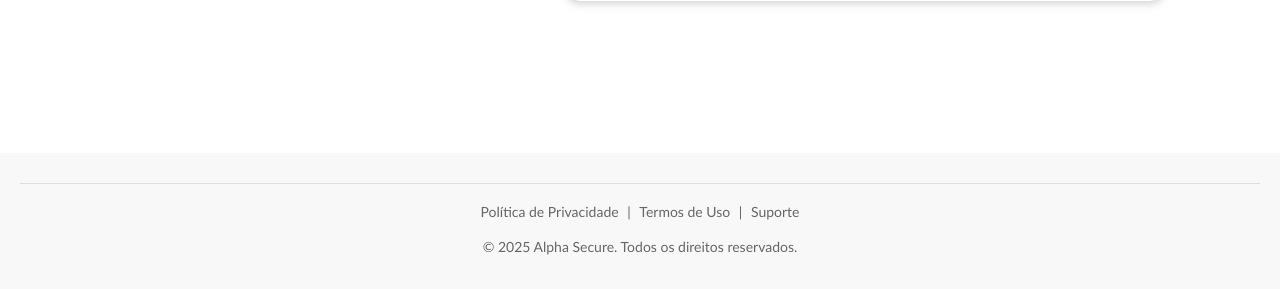
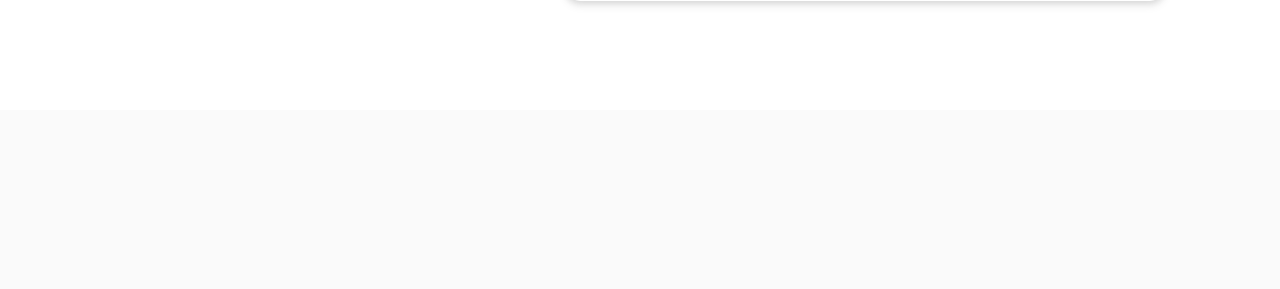
Before and after one commit to julianaalphasecure/treinamentos-internos, a Flask app: page /auth/login in a window 1280 px wide. Shown: the part 690-979 px from the top of the page. After the commit the page ends 695 px from the top, so only its background shows below. Run offline with Flask 3, Linux system fonts and the light colour scheme.

Commit message:
feat: Remoção do footer

```diff
--- a/src/templates/auth/login.html
+++ b/src/templates/auth/login.html
@@ -44,15 +44,7 @@
         </div>
     </main>
 
-    <footer class="footer">
-        <hr class="footer-separator">
-        <div class="footer-links">
-            <a href="#">Política de Privacidade</a> |
-            <a href="#">Termos de Uso</a> |
-            <a href="#">Suporte</a>
-        </div>
-        <p class="footer-copy">&copy; 2025 Alpha Secure. Todos os direitos reservados.</p>
-    </footer>
+
 
     <script src="/src/static/js/auth/login.js"></script>
 </body>
```
Also changed, not shown: src/templates/auth/cadastro.html (+1 -9 lines).
